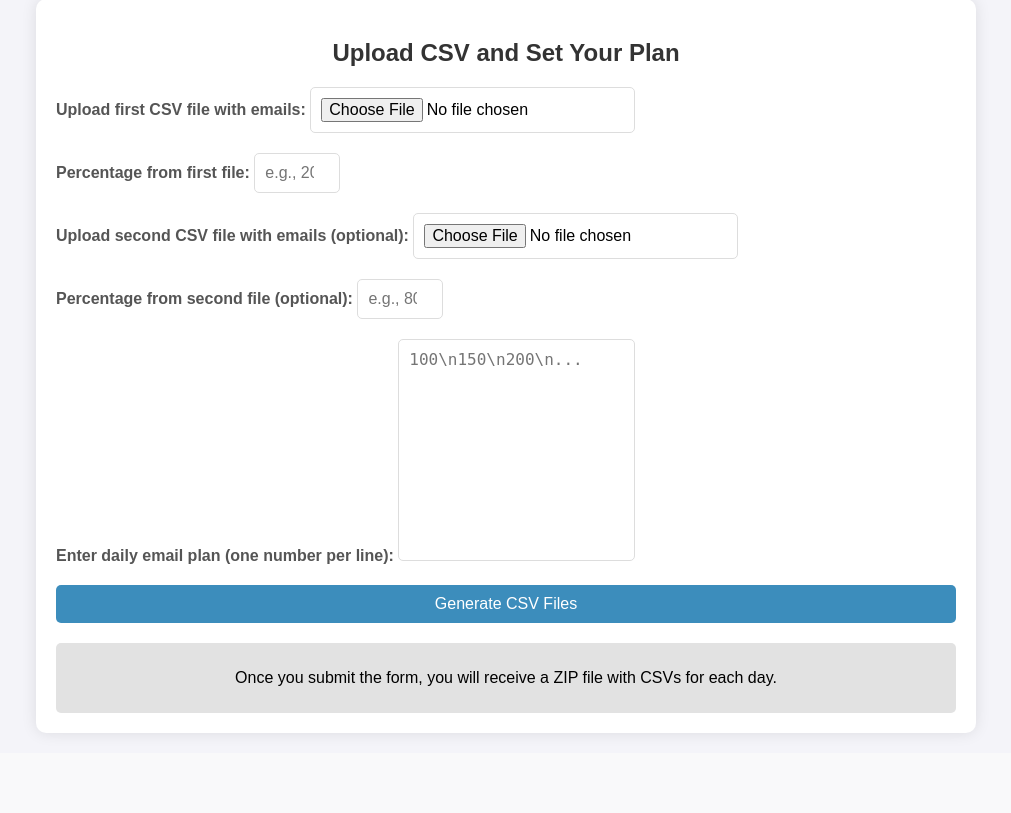
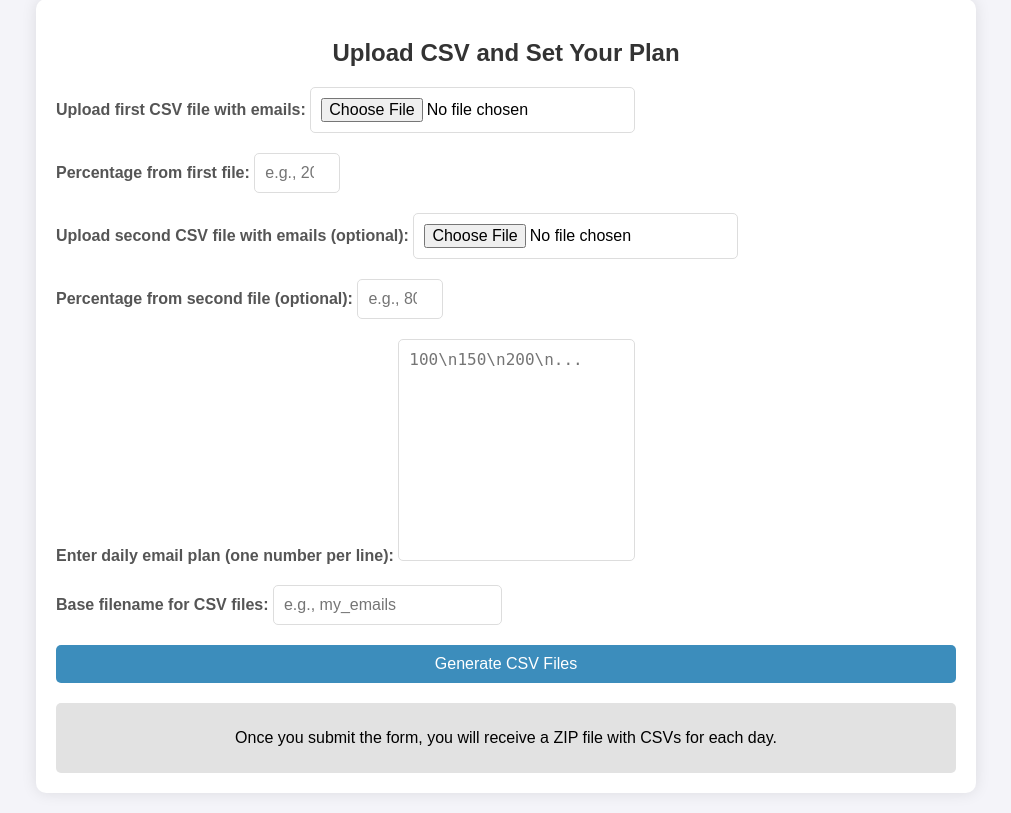
Before and after one commit to matviis/app.py, a Flask app: page / in a window 1280 px wide. Shown: the part 141-954 px from the top of the page, without its empty margins (134-1145 px from the left). Before the commit the page ends 878 px from the top, so only its background shows below. Run offline with Flask 3, Linux system fonts and the light colour scheme.

Commit message:
Update index.html

```diff
--- a/templates/index.html
+++ b/templates/index.html
@@ -38,7 +38,7 @@
             font-weight: bold;
             color: #555;
         }
-        input[type="file"], input[type="number"], textarea {
+        input[type="file"], input[type="number"], input[type="text"], textarea {
             padding: 10px;
             font-size: 1rem;
             border: 1px solid #ddd;
@@ -103,6 +103,11 @@
             <textarea id="dailyPlan" name="dailyPlan" placeholder="100\n150\n200\n..." required></textarea>
         </div>
 
+        <div>
+            <label for="baseFilename">Base filename for CSV files:</label>
+            <input type="text" id="baseFilename" name="baseFilename" placeholder="e.g., my_emails">
+        </div>
+
         <input type="submit" value="Generate CSV Files">
     </form>
 
```
